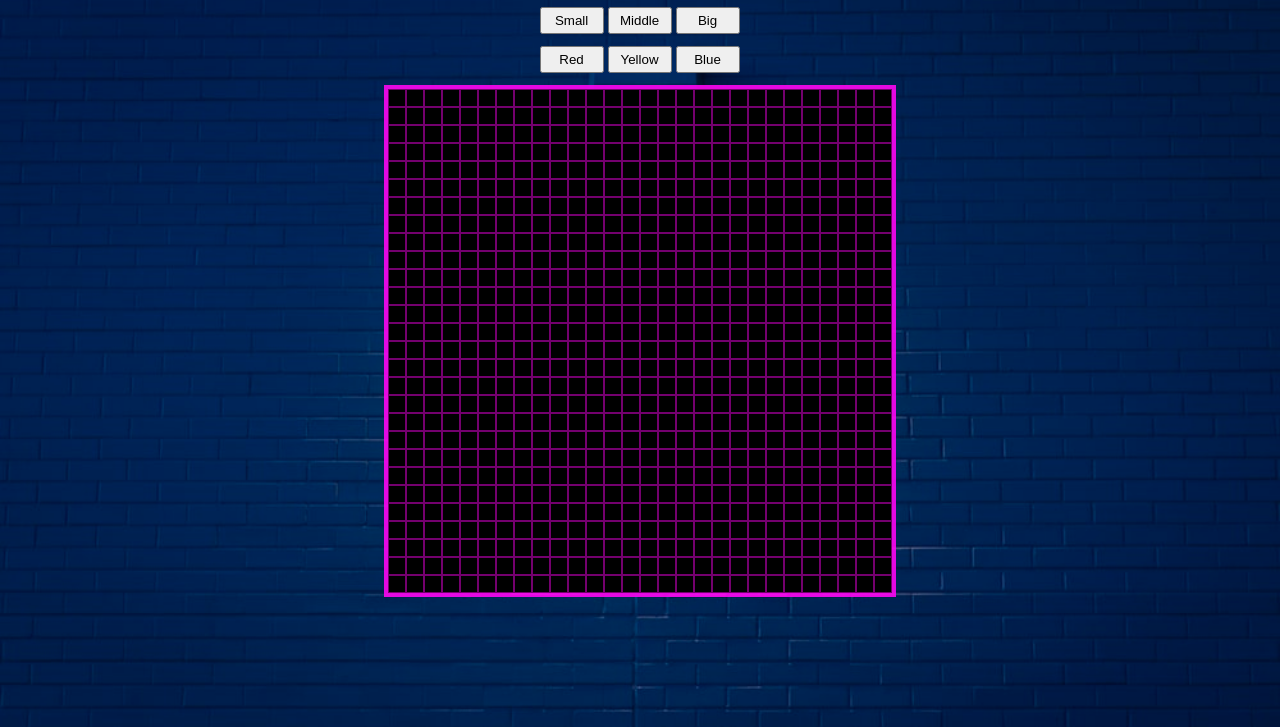
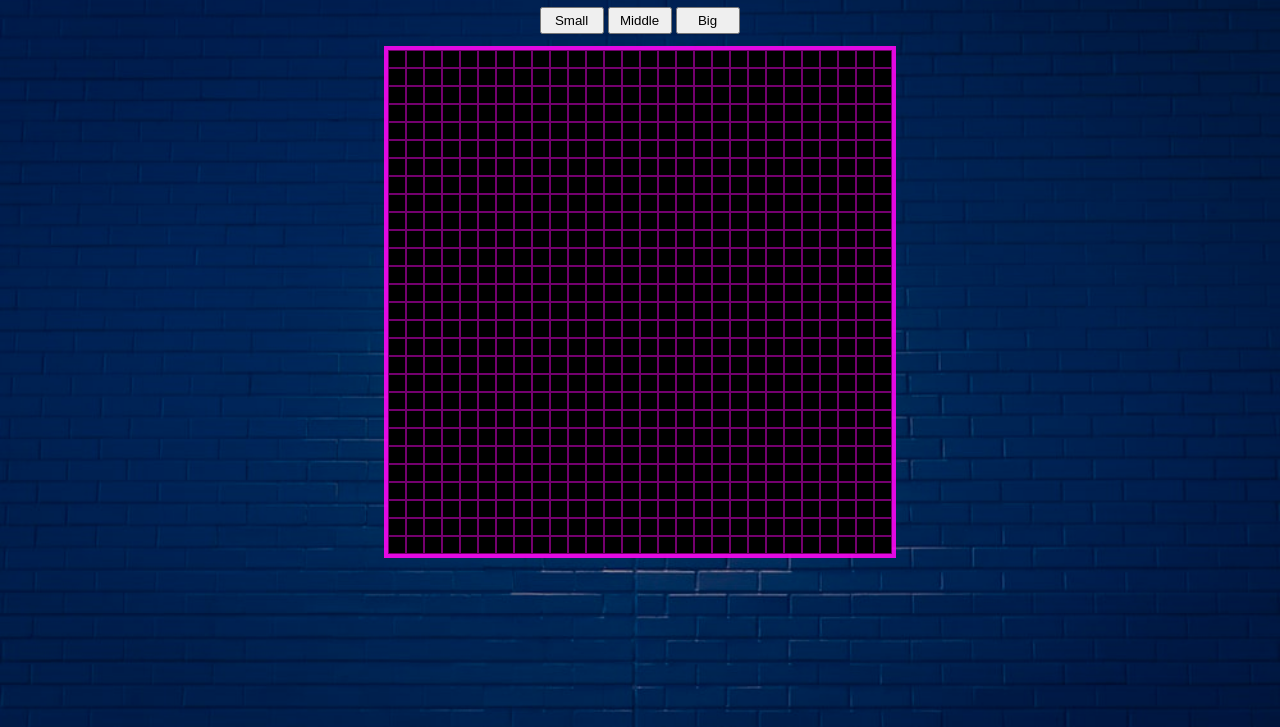
Before and after one commit to GaliosUA/etch-a-sketch, a plain HTML site: page index.html in a window 1280 px wide. Shown: the part 73-800 px from the top of the page. Drawn offline with Linux system fonts and the light colour scheme.

Commit message:
Remove color buttons

```diff
--- a/index.html
+++ b/index.html
@@ -14,11 +14,6 @@
         <button class="small">Small</button>
         <button class="mid">Middle</button>
         <button class="big">Big</button>
-        <div class="color">
-            <button class="red">Red</button>
-            <button class="yellow">Yellow</button>
-            <button class="blue">Blue</button>
-        </div>
     </header>
     <div class="grid"></div>
 </body>
```
